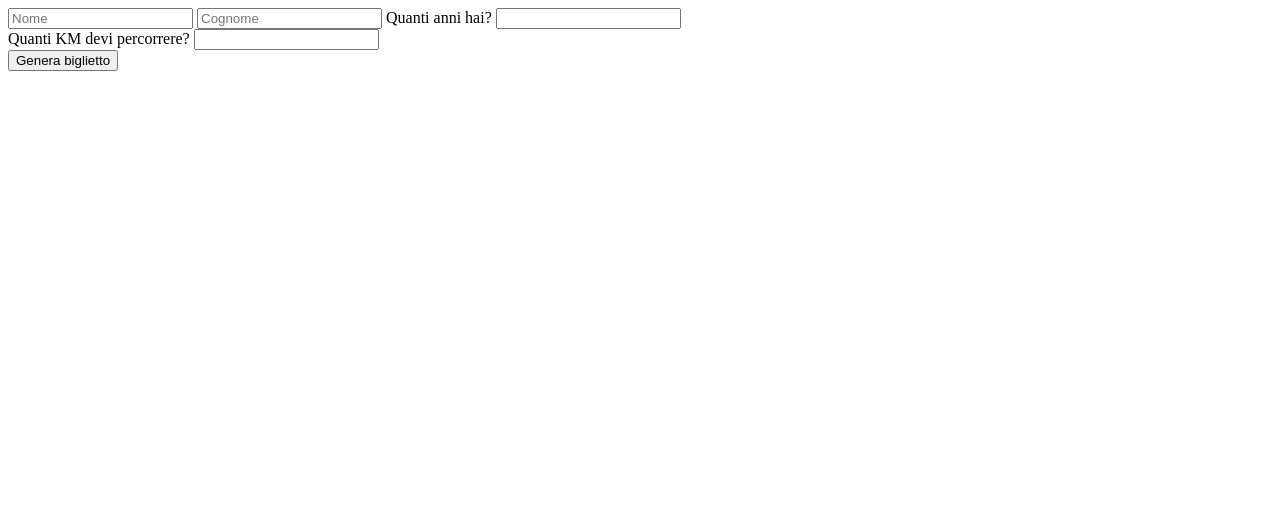
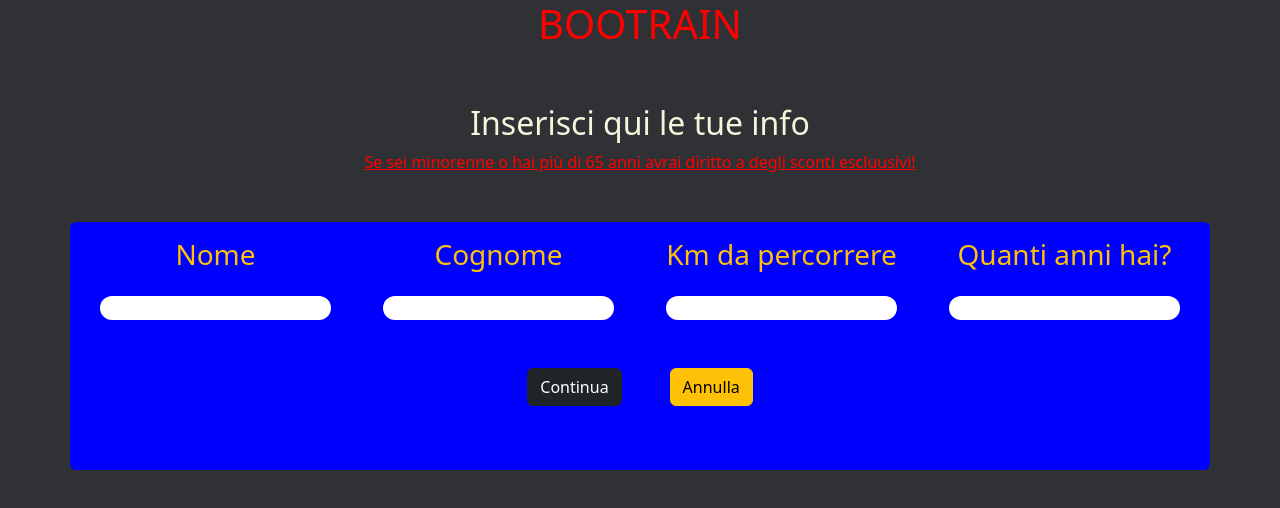
Before and after one commit to christiancamilleri/js-biglietto-treno-form, a plain HTML site: page index.html in a window 1280 px wide. Drawn offline with nearby package versions, Linux system fonts and the light colour scheme.

Commit message:
feat: first part layout

```diff
--- /dev/null
+++ b/css/style.css
@@ -0,0 +1,30 @@
+* {
+    margin: 0;
+    padding: 0;
+    box-sizing: border-box;
+}
+
+#myheader {
+    color: red;
+    text-align: center;
+}
+
+.b-c {
+    background-color: #303135;
+}
+
+main h2 {
+    color: beige;
+}
+
+main p{
+    color: red;
+}
+
+main .container{
+    background-color: blue;
+}
+
+main .container h3 {
+    color: #fec009;
+}
--- a/index.html
+++ b/index.html
@@ -4,11 +4,14 @@
     <meta charset="UTF-8">
     <meta http-equiv="X-UA-Compatible" content="IE=edge">
     <meta name="viewport" content="width=device-width, initial-scale=1.0">
+
+    <link rel="stylesheet" href="css/style.css">
+    <link href="https://cdn.jsdelivr.net/npm/bootstrap@5.3.0-alpha1/dist/css/bootstrap.min.css" rel="stylesheet" integrity="sha384-GLhlTQ8iRABdZLl6O3oVMWSktQOp6b7In1Zl3/Jr59b6EGGoI1aFkw7cmDA6j6gD" crossorigin="anonymous">
     <title>Train ticket</title>
 </head>
-<body>
+<body class="b-c">
 
-    <div>
+    <!-- <div>
 
         <input id="userName" type="text" placeholder="Nome">
         <input id="userSurname" type="text" placeholder="Cognome">
@@ -28,7 +31,44 @@
 
         <button id="btn">Genera biglietto</button>
 
-    </div>
+    </div> -->
+
+    <header id="myheader">
+
+        <h1>BOOTRAIN</h1>
+
+    </header>
+
+    <main>
+        <h2 class="text-center pt-5">Inserisci qui le tue info</h2>
+
+        <p class="text-center"><ins>Se sei minorenne o hai più di 65 anni avrai diritto a degli sconti escluusivi!</ins></p>
+
+        <div class="container rounded p-3 my-5">
+
+            <div class="row">
+                <div class="col-3 text-center"><h3>Nome</h3></div>
+                <div class="col-3 text-center"><h3>Cognome</h3></div>
+                <div class="col-3 text-center"><h3>Km da percorrere</h3></div>
+                <div class="col-3 text-center"><h3>Quanti anni hai?</h3></div>
+            </div>
+            <div class="row my-3">
+                <div class="col-3 text-center"><input id="userName" class="rounded-4 border-0" type="text"></div>
+                <div class="col-3 text-center"><input id="userSurname" class="rounded-4 border-0" type="text"></div>
+                <div class="col-3 text-center"><input id="userKmToDo" class="rounded-4 border-0" type="number"></div>
+                <div class="col-3 text-center"><input id="userAge" class="rounded-4 border-0" type="number"></div>
+            </div>
+            <div class="my-btn d-flex justify-content-center gap-5 my-5">
+
+                <button id="btn" type="button" class="btn btn-dark">Continua</button>
+                <button id="btn" type="button" class="btn btn-warning">Annulla</button>
+
+            </div>
+
+        </div>
+
+
+    </main>
 
 
     <script type="text/javascript" src="js/script.js"></script>
```
